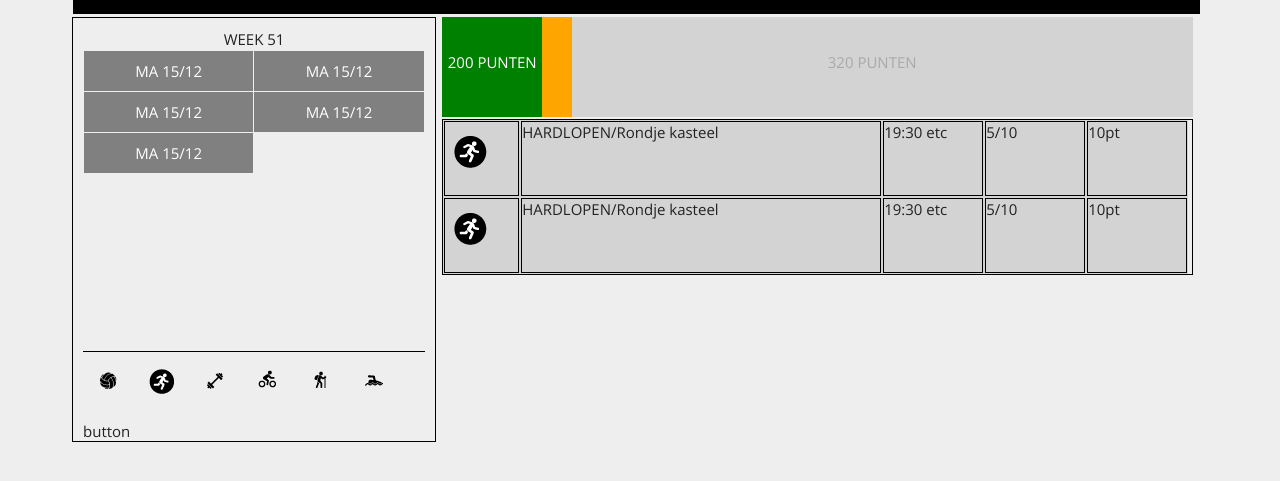
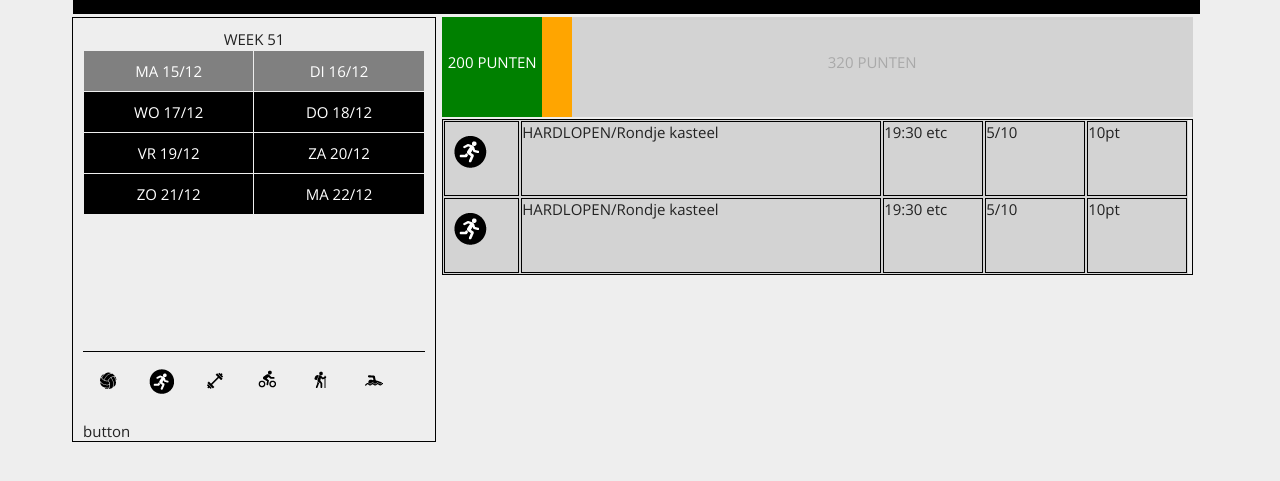
Before and after one commit to JBSK/WijchenGezond, a plain HTML site: page WijchenVerenigd/client/index.html in a window 1280 px wide. Shown: the part 165-646 px from the top of the page. Drawn offline with nearby package versions, Linux system fonts and the light colour scheme; files whose address does not match are found by name.

Commit message:
small update calendar

```diff
--- a/WijchenVerenigd/client/views/home.html
+++ b/WijchenVerenigd/client/views/home.html
@@ -16,13 +16,16 @@
     <div class="leftSideBar">
         <div class="week">WEEK 51</div>
         <div class="calendar" ng-init="week = [
-  {day:'MA', date:'15/12'},
-  {day:'MA', date:'15/12'},
-  {day:'MA', date:'15/12'},
-  {day:'MA', date:'15/12'},
-  {day:'MA', date:'15/12'}
+  {day:'MA', date:'15/12', passed:'inactive'},
+  {day:'DI', date:'16/12', passed:'inactive'},
+  {day:'WO', date:'17/12'},
+  {day:'DO', date:'18/12'},
+  {day:'VR', date:'19/12'},
+  {day:'ZA', date:'20/12'},
+  {day:'ZO', date:'21/12'},
+  {day:'MA', date:'22/12'}
 ]">
-            <div class="day inactive" ng-repeat="day in week">{{day.day}} {{day.date}}</div>
+            <div class="day {{day.passed}}" ng-repeat="day in week">{{day.day}} {{day.date}}</div>
         </div>
         <div class="sportType">
             <img src="./img/bal.png">
```
